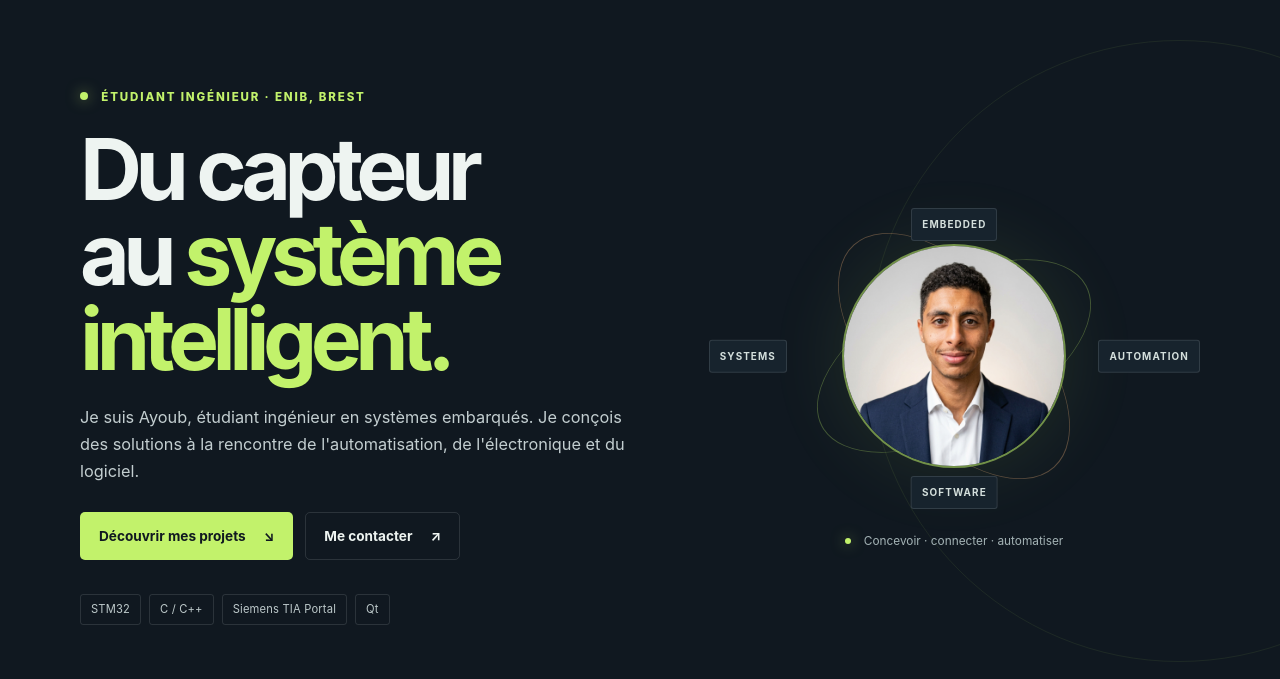
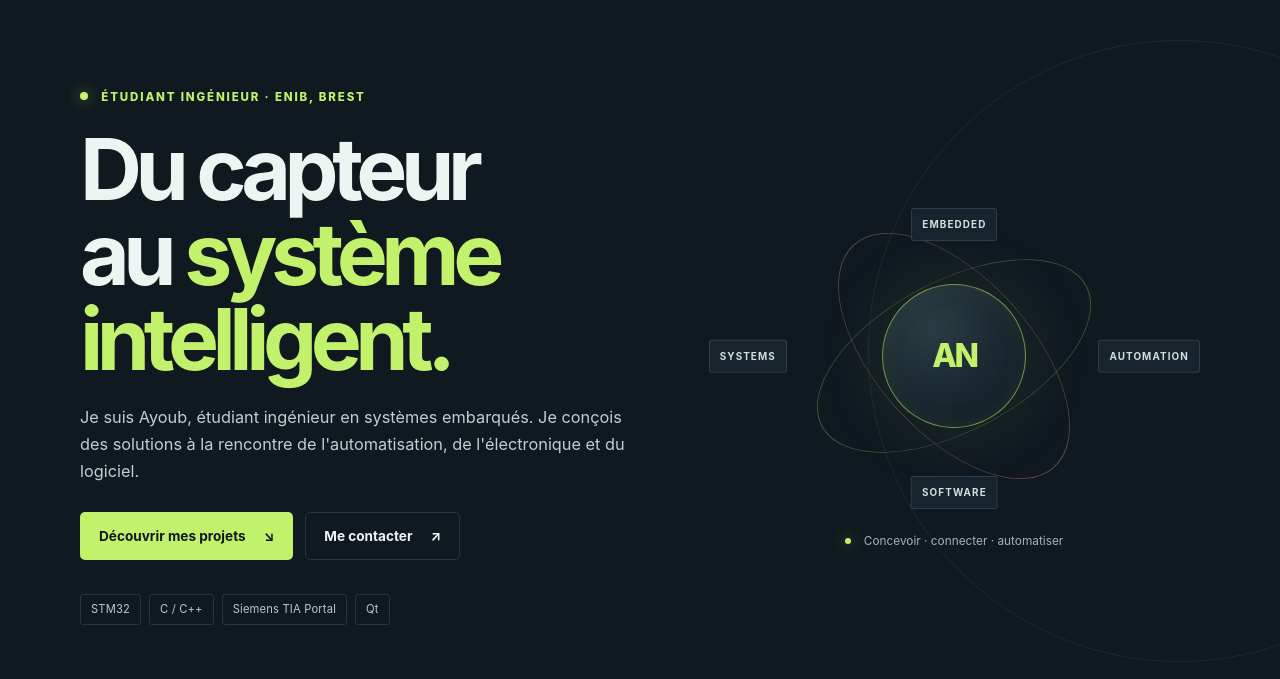
Before and after one commit to ayoubnouayti/ayoubnouayti, a plain HTML site: page index.html in a window 1280 px wide. Shown: the part 79-758 px from the top of the page. Drawn offline with Linux system fonts and the light colour scheme.

Commit message:
Revert "feat: add profile photo to portfolio"
This reverts commit 469eb2f65283306197ddf290ab24c109939a64e9.

```diff
--- a/index.html
+++ b/index.html
@@ -48,10 +48,10 @@
             <span>STM32</span><span>C / C++</span><span>Siemens TIA Portal</span><span>Qt</span>
           </div>
         </div>
-        <div class="hero-visual" role="img" aria-label="Portrait d'Ayoub Nouayti et de ses domaines d'expertise">
+        <div class="hero-visual" role="img" aria-label="Illustration d'un système connecté">
           <div class="visual-orbit orbit-one"></div>
           <div class="visual-orbit orbit-two"></div>
-          <img class="visual-portrait" src="images/ayoub-nouayti.jpg" alt="">
+          <div class="visual-core"><span>AN</span></div>
           <span class="orbit-node node-top">EMBEDDED</span>
           <span class="orbit-node node-right">AUTOMATION</span>
           <span class="orbit-node node-bottom">SOFTWARE</span>
--- a/styles.css
+++ b/styles.css
@@ -109,15 +109,20 @@ h1 { max-width: 700px; margin-bottom: 22px; font-size: clamp(3.25rem, 6.7vw, 5.7
 .visual-orbit { position: absolute; width: 300px; height: 300px; border: 1px solid rgba(194, 242, 107, .28); border-radius: 50%; }
 .orbit-one { transform: rotate(-28deg) scaleY(.5); }
 .orbit-two { transform: rotate(48deg) scaleY(.52); border-color: rgba(240, 173, 118, .33); }
-.visual-portrait {
+.visual-core {
   z-index: 1;
-  width: clamp(180px, 22vw, 224px);
-  aspect-ratio: 1;
-  border: 2px solid rgba(194, 242, 107, .55);
+  display: grid;
+  width: 144px;
+  height: 144px;
+  place-items: center;
+  border: 1px solid rgba(194, 242, 107, .55);
   border-radius: 50%;
-  object-fit: cover;
-  object-position: center;
+  background: radial-gradient(circle at 35% 30%, #2a3c43, #14212a 70%);
   box-shadow: 0 0 80px rgba(194, 242, 107, .1), inset 0 0 24px rgba(194, 242, 107, .07);
+  color: var(--accent);
+  font-size: 2rem;
+  font-weight: 800;
+  letter-spacing: -.08em;
 }
 .orbit-node { position: absolute; z-index: 2; padding: 7px 10px; border: 1px solid var(--line); border-radius: 3px; background: var(--ink-soft); color: #d4dfdc; font-size: .62rem; font-weight: 700; letter-spacing: .11em; }
 .node-top { top: 12%; left: 50%; transform: translateX(-50%); }
```
Also changed, not shown: images/ayoub-nouayti.jpg (deleted).
